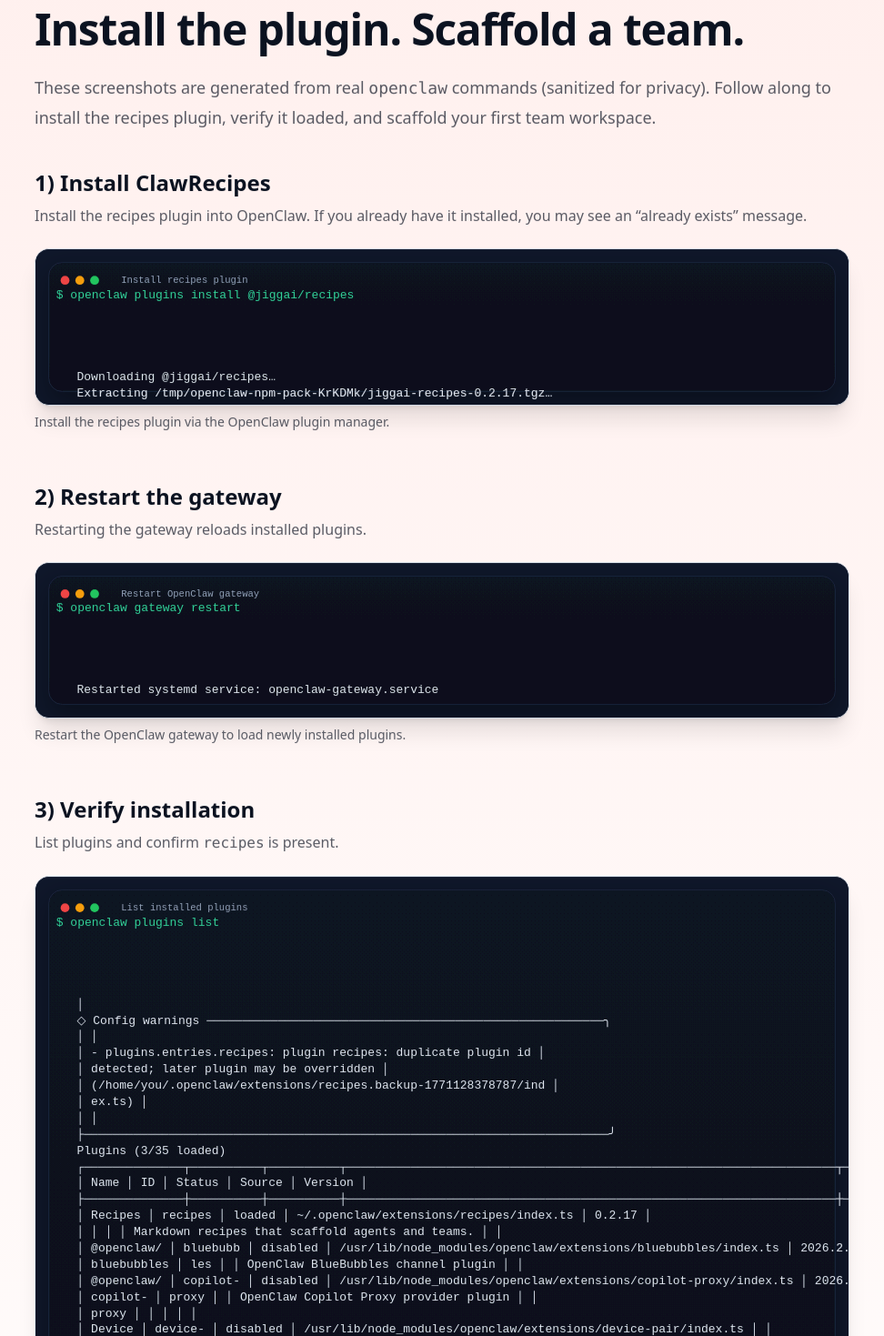
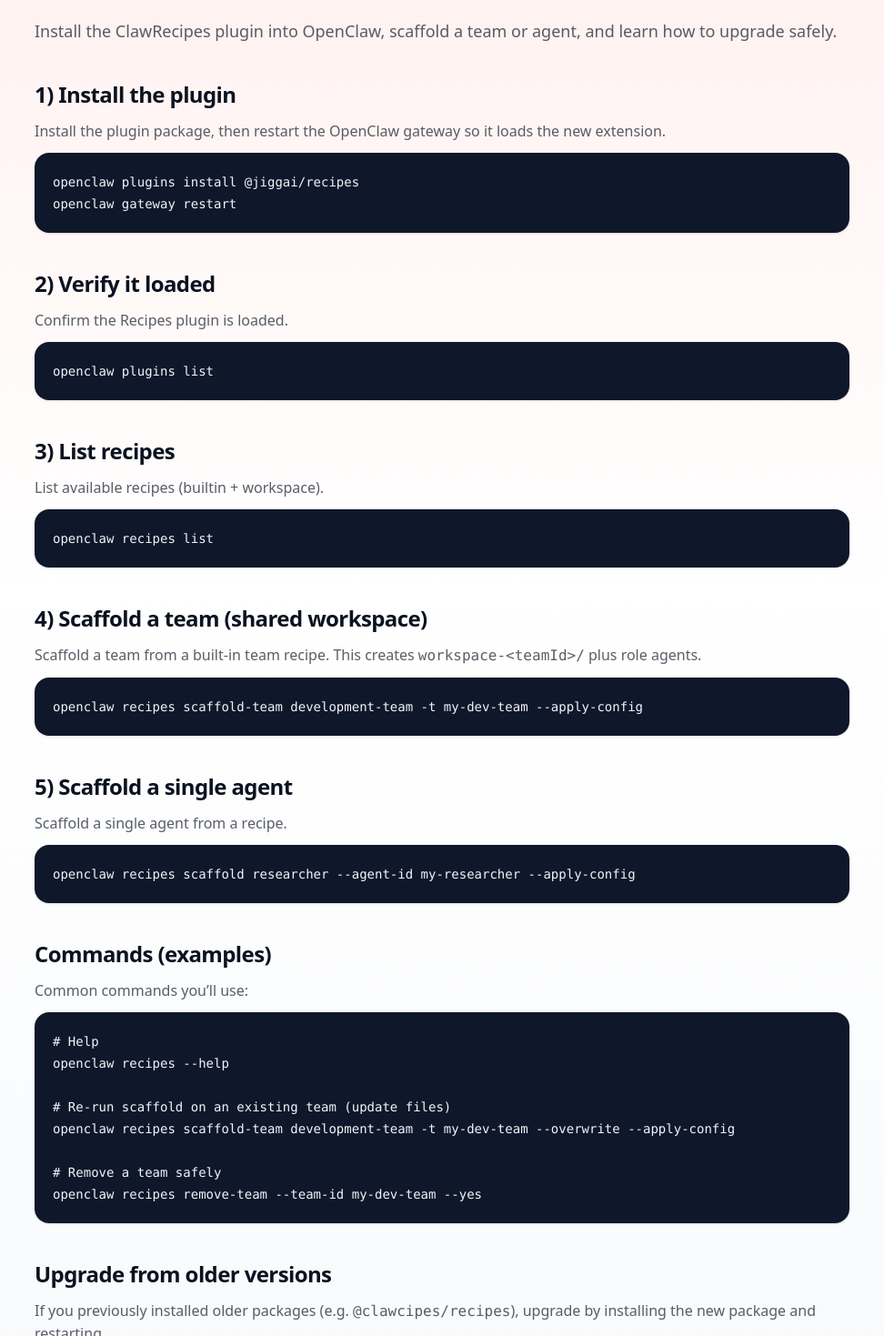
Before and after one commit to JIGGAI/ClawMarket, a Next.js app: page /get-started in a window 1280 px wide. Shown: the part 181-1650 px from the top of the page at 91% size, without its empty margins (154-1126 px from the left). Built offline with nearby package versions, Linux system fonts and the light colour scheme; no server answers.

Commit message:
revert(get-started): remove screenshot-based layout; restore simple instructions

```diff
--- a/src/app/get-started/page.tsx
+++ b/src/app/get-started/page.tsx
@@ -1,151 +1,84 @@
-import Image from "next/image";
-import Link from "next/link";
-import { FadeIn } from "@/components/FadeIn";
-
 export const metadata = {
   title: "Get Started – ClawRecipes",
-  description: "Install the ClawRecipes plugin and scaffold your first OpenClaw team.",
+  description: "Step-by-step instructions for installing and upgrading the ClawRecipes plugin in OpenClaw.",
 };
 
-function Shot({ src, alt, caption }: { src: string; alt: string; caption: string }) {
+function CodeBlock({ children }: { children: React.ReactNode }) {
   return (
-    <figure className="mt-6">
-      {/* SVG terminal renders crisply; Next/Image keeps layout stable. */}
-      <Image
-        src={src}
-        alt={alt}
-        width={1100}
-        height={640}
-        unoptimized
-        className="h-auto w-full rounded-2xl border border-slate-200 bg-slate-900 shadow-xl"
-      />
-      <figcaption className="mt-2 text-sm text-[var(--muted)]">{caption}</figcaption>
-    </figure>
+    <pre className="mt-3 overflow-x-auto rounded-2xl bg-slate-900 p-5 text-sm leading-6 text-slate-100 shadow-sm">
+      <code>{children}</code>
+    </pre>
+  );
+}
+
+function Section({ title, children }: { title: string; children: React.ReactNode }) {
+  return (
+    <section className="mt-10">
+      <h2 className="text-2xl font-bold tracking-tight text-[var(--text)]">{title}</h2>
+      <div className="mt-3 space-y-3 text-[var(--muted)]">{children}</div>
+    </section>
   );
 }
 
 export default function GetStartedPage() {
   return (
-    <main className="w-full">
-      <FadeIn>
-        <section className="px-6 py-16 lg:px-16 lg:py-20">
-          <div className="mx-auto max-w-4xl">
-            <p className="text-sm uppercase tracking-[0.25em] text-[color:var(--coral-bright)]">Get Started</p>
-            <h1 className="mt-4 text-4xl font-bold tracking-tight text-[var(--text)] lg:text-5xl">
-              Install the plugin. Scaffold a team.
-            </h1>
-            <p className="mt-6 text-lg leading-8 text-[var(--muted)]">
-              These screenshots are generated from real <code>openclaw</code> commands (sanitized for privacy). Follow
-              along to install the recipes plugin, verify it loaded, and scaffold your first team workspace.
-            </p>
+    <main className="px-6 py-16 lg:px-16">
+      <div className="mx-auto max-w-4xl">
+        <h1 className="text-4xl font-bold tracking-tight text-[var(--text)] lg:text-5xl">Get Started</h1>
+        <p className="mt-4 text-lg text-[var(--muted)]">
+          Install the ClawRecipes plugin into OpenClaw, scaffold a team or agent, and learn how to upgrade safely.
+        </p>
 
-            <div className="mt-10">
-              <h2 className="text-2xl font-bold text-[var(--text)]">1) Install ClawRecipes</h2>
-              <p className="mt-2 text-base text-[var(--muted)]">
-                Install the recipes plugin into OpenClaw. If you already have it installed, you may see an “already
-                exists” message.
-              </p>
-              <Shot
-                src="/get-started/plugins-install.svg"
-                alt="Terminal screenshot showing openclaw plugins install @jiggai/recipes"
-                caption="Install the recipes plugin via the OpenClaw plugin manager."
-              />
+        <Section title="1) Install the plugin">
+          <p>Install the plugin package, then restart the OpenClaw gateway so it loads the new extension.</p>
+          <CodeBlock>{`openclaw plugins install @jiggai/recipes
+openclaw gateway restart`}</CodeBlock>
+        </Section>
 
-              <h2 className="mt-14 text-2xl font-bold text-[var(--text)]">2) Restart the gateway</h2>
-              <p className="mt-2 text-base text-[var(--muted)]">Restarting the gateway reloads installed plugins.</p>
-              <Shot
-                src="/get-started/gateway-restart.svg"
-                alt="Terminal screenshot showing openclaw gateway restart"
-                caption="Restart the OpenClaw gateway to load newly installed plugins."
-              />
+        <Section title="2) Verify it loaded">
+          <p>Confirm the Recipes plugin is loaded.</p>
+          <CodeBlock>{`openclaw plugins list`}</CodeBlock>
+        </Section>
 
-              <h2 className="mt-14 text-2xl font-bold text-[var(--text)]">3) Verify installation</h2>
-              <p className="mt-2 text-base text-[var(--muted)]">
-                List plugins and confirm <code>recipes</code> is present.
-              </p>
-              <Shot
-                src="/get-started/plugins-list.svg"
-                alt="Terminal screenshot showing openclaw plugins list"
-                caption="Confirm the recipes plugin appears in the installed plugin list."
-              />
+        <Section title="3) List recipes">
+          <p>List available recipes (builtin + workspace).</p>
+          <CodeBlock>{`openclaw recipes list`}</CodeBlock>
+        </Section>
 
-              <h2 className="mt-14 text-2xl font-bold text-[var(--text)]">4) List recipes</h2>
-              <p className="mt-2 text-base text-[var(--muted)]">
-                The plugin ships with built-in recipes (and can also load workspace recipes from your local workspace).
-              </p>
-              <Shot
-                src="/get-started/recipes-list.svg"
-                alt="Terminal screenshot showing openclaw recipes list"
-                caption="List available recipes (builtin + workspace)."
-              />
+        <Section title="4) Scaffold a team (shared workspace)">
+          <p>
+            Scaffold a team from a built-in team recipe. This creates <code>workspace-&lt;teamId&gt;/</code> plus role agents.
+          </p>
+          <CodeBlock>{`openclaw recipes scaffold-team development-team -t my-dev-team --apply-config`}</CodeBlock>
+        </Section>
 
-              <h2 className="mt-14 text-2xl font-bold text-[var(--text)]">5) Scaffold a team workspace</h2>
-              <p className="mt-2 text-base text-[var(--muted)]">
-                Scaffold a shared workspace (tickets, lanes, roles) from a team recipe.
-              </p>
-              <Shot
-                src="/get-started/scaffold-team.svg"
-                alt="Terminal screenshot showing openclaw recipes scaffold-team development-team -t docs-screenshot-team --overwrite"
-                caption="Scaffold a team from a team recipe. Output is JSON describing created files and agents."
-              />
+        <Section title="5) Scaffold a single agent">
+          <p>Scaffold a single agent from a recipe.</p>
+          <CodeBlock>{`openclaw recipes scaffold researcher --agent-id my-researcher --apply-config`}</CodeBlock>
+        </Section>
 
-              <h2 className="mt-14 text-2xl font-bold text-[var(--text)]">If skills are missing</h2>
-              <p className="mt-2 text-base text-[var(--muted)]">
-                Some recipes require additional skills. The CLI will print exactly what is missing and what to install.
-              </p>
-              <Shot
-                src="/get-started/missing-skills.svg"
-                alt="Terminal screenshot showing missing skills error and suggested install commands"
-                caption="If required skills are missing, install them (workspace-local) and re-run scaffold."
-              />
+        <Section title="Commands (examples)">
+          <p>Common commands you’ll use:</p>
+          <CodeBlock>{`# Help
+openclaw recipes --help
 
-              <h2 className="mt-14 text-2xl font-bold text-[var(--text)]">Remove a team</h2>
-              <p className="mt-2 text-base text-[var(--muted)]">
-                When you’re done with a sandbox team, you can remove its workspace.
-              </p>
-              <Shot
-                src="/get-started/remove-team.svg"
-                alt="Terminal screenshot showing openclaw recipes remove-team help"
-                caption="Use remove-team to clean up a scaffolded team workspace."
-              />
+# Re-run scaffold on an existing team (update files)
+openclaw recipes scaffold-team development-team -t my-dev-team --overwrite --apply-config
 
-              <h2 className="mt-14 text-2xl font-bold text-[var(--text)]">Upgrade from older installs</h2>
-              <p className="mt-2 text-base text-[var(--muted)]">
-                If you installed via npm previously, you can update with the plugin manager.
-              </p>
-              <Shot
-                src="/get-started/upgrade.svg"
-                alt="Terminal screenshot showing openclaw plugins update recipes"
-                caption="Update the recipes plugin. Restart the gateway afterward if prompted."
-              />
+# Remove a team safely
+openclaw recipes remove-team --team-id my-dev-team --yes`}</CodeBlock>
+        </Section>
 
-              <div className="mt-16 rounded-2xl bg-slate-50 p-6">
-                <h3 className="text-lg font-semibold text-[var(--text)]">Next</h3>
-                <p className="mt-2 text-base text-[var(--muted)]">
-                  Once you have a team scaffolded, you can browse recipes in the marketplace and manage teams in
-                  ClawKitchen.
-                </p>
-                <div className="mt-4 flex flex-wrap gap-3">
-                  <Link
-                    href="/marketplace"
-                    className="rounded-lg bg-[color:var(--coral-bright)] px-4 py-2 text-base font-semibold text-white shadow-sm hover:brightness-95"
-                  >
-                    Browse Marketplace
-                  </Link>
-                  <a
-                    href="https://docs.openclaw.ai"
-                    target="_blank"
-                    rel="noreferrer"
-                    className="rounded-lg border border-slate-200 bg-white px-4 py-2 text-base font-semibold text-[var(--text)] shadow-sm hover:bg-slate-50"
-                  >
-                    OpenClaw Docs
-                  </a>
-                </div>
-              </div>
-            </div>
-          </div>
-        </section>
-      </FadeIn>
+        <Section title="Upgrade from older versions">
+          <p>
+            If you previously installed older packages (e.g. <code>@clawcipes/recipes</code>), upgrade by installing the
+            new package and restarting.
+          </p>
+          <CodeBlock>{`openclaw plugins install @jiggai/recipes
+openclaw gateway restart
+openclaw plugins list`}</CodeBlock>
+        </Section>
+      </div>
     </main>
   );
 }
```
